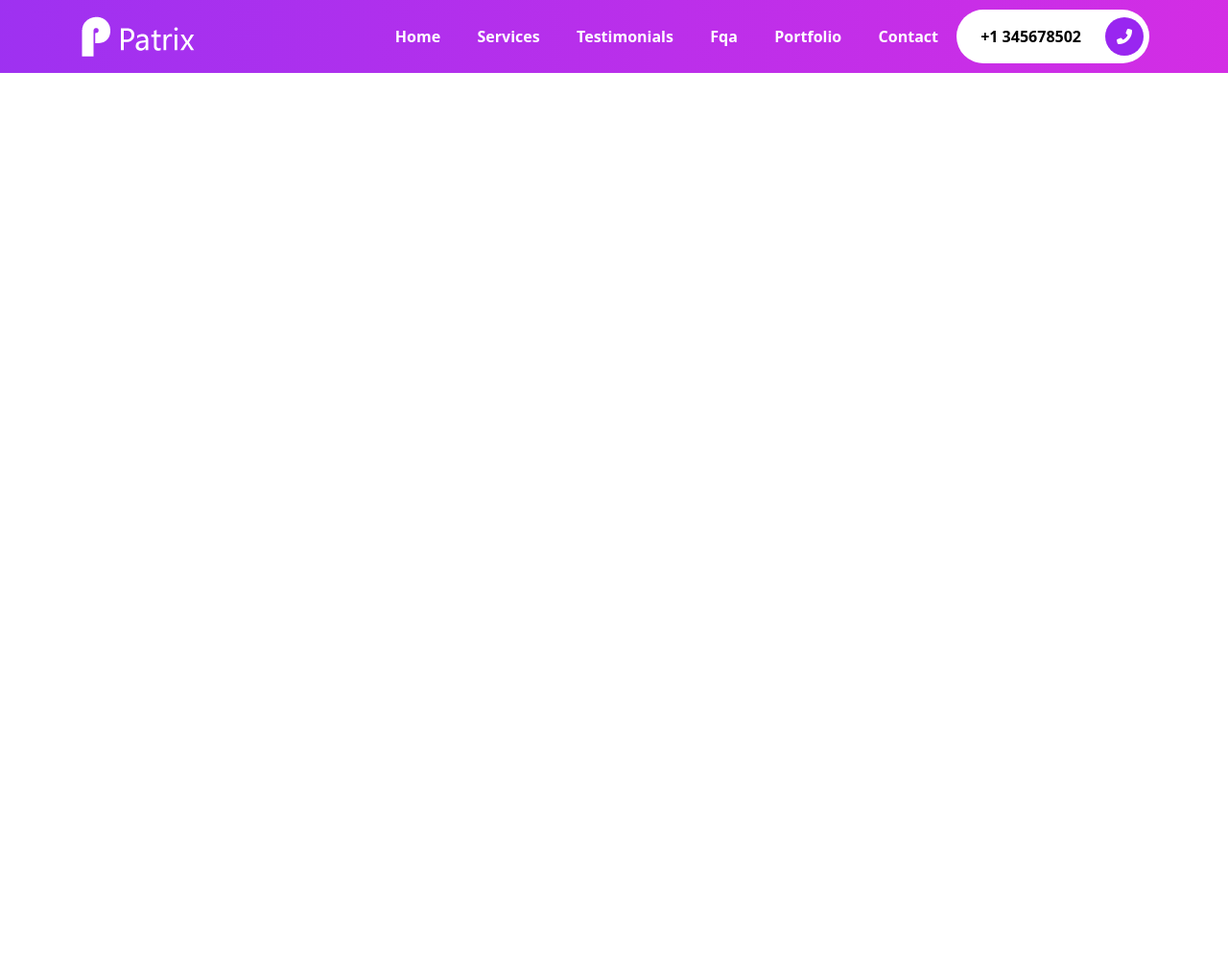
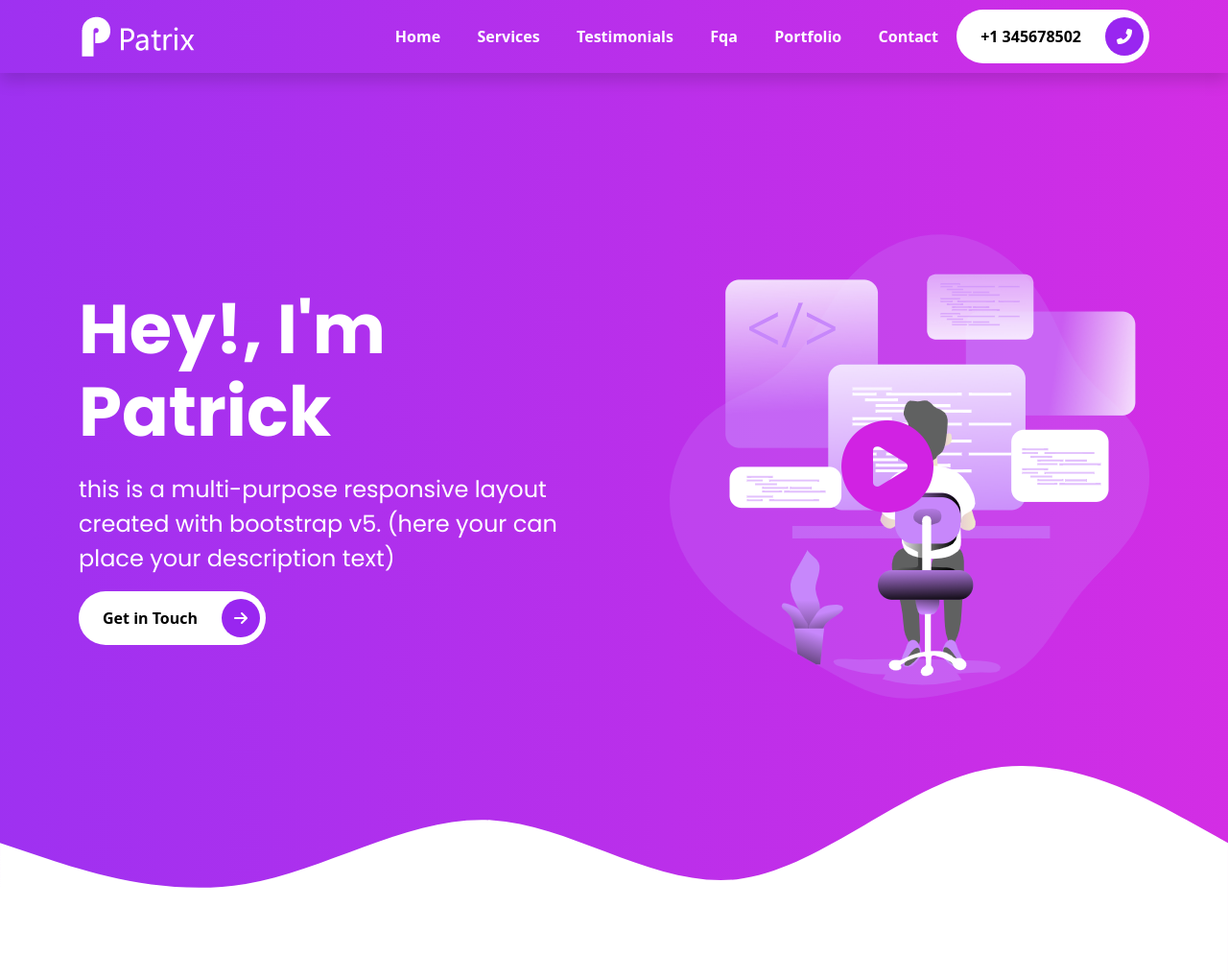
Before and after one commit to duytran/portfolio-web-1, a website: page index.html in a window 1280 px wide. Shown: the whole page at 96% size. Before the commit the page ends 800 px from the top, so only its background shows below. Drawn offline with Linux system fonts and the light colour scheme.

Commit message:
finished intro

```diff
--- a/index.html
+++ b/index.html
@@ -7,10 +7,14 @@
     <title>Landing Bootstrap v5 with Sass</title>
     <link rel="stylesheet" href="assets/css/style.css" />
     <link rel="stylesheet" href="assets/css/fontawesome.css" />
+    <link
+      href="https://fonts.googleapis.com/css2?family=Inter:wght@500;600;700;800&family=Poppins:wght@400;500;600;700;800;900&display=swap"
+      rel="stylesheet"
+    />
   </head>
   <body>
     <!-- START THE NAVBAR SECTION -->
-    <nav class="navbar navbar-expand-lg navbar-dark menu">
+    <nav class="navbar navbar-expand-lg navbar-dark menu shadow fix-top">
       <div class="container">
         <a class="navbar-brand" href="#">
           <img src="images/logo.png" alt="logo image" />
@@ -57,6 +61,50 @@
       </div>
     </nav>
 
+    <!-- START THE INTRO SECTION -->
+    <section id="home" class="intro-section">
+      <div class="container">
+        <div class="row align-items-center text-white">
+          <!-- INTRO -->
+          <div class="col-md-6 intros">
+            <h1 class="display-2">
+              <span class="display-2--intro"> Hey!, I'm Patrick</span>
+              <span class="display-2--description lh-base">
+                this is a multi-purpose responsive layout created with bootstrap
+                v5. (here your can place your description text)
+              </span>
+            </h1>
+            <button type="button" class="rounded-pill btn-rounded">
+              Get in Touch <span><i class="fas fa-arrow-right"></i></span>
+            </button>
+          </div>
+          <!-- START THE CONTETNT FOR THE VIDEO -->
+          <div class="col-md-6 intros text-end">
+            <div class="video-box">
+              <img
+                src="images/arts/intro-section-illustration.png"
+                alt="vidio illustration"
+                class="img-fluid"
+              />
+              <a
+                href="#"
+                class="position-absolute top-50 start-50 translate-middle"
+              >
+                <span><i class="fas fa-play-circle"></i></span>
+              </a>
+            </div>
+          </div>
+        </div>
+      </div>
+      <svg xmlns="http://www.w3.org/2000/svg" viewBox="0 0 1440 320">
+        <path
+          fill="#ffffff"
+          fill-opacity="1"
+          d="M0,160L48,176C96,192,192,224,288,208C384,192,480,128,576,133.3C672,139,768,213,864,202.7C960,192,1056,96,1152,74.7C1248,53,1344,107,1392,133.3L1440,160L1440,320L1392,320C1344,320,1248,320,1152,320C1056,320,960,320,864,320C768,320,672,320,576,320C480,320,384,320,288,320C192,320,96,320,48,320L0,320Z"
+        ></path>
+      </svg>
+    </section>
+
     <script src="assets/js/bootstrap.bundle.js"></script>
   </body>
 </html>
--- a/scss/components/_mixins.scss
+++ b/scss/components/_mixins.scss
@@ -8,3 +8,11 @@
     rgba($secondary, 0.95)
   );
 }
+
+// Absolute center
+@mixin absoluteCenter {
+  position: absolute;
+  top: 50%;
+  left: 50%;
+  transform: translate(-50%, -50%);
+}
--- a/scss/components/_typography.scss
+++ b/scss/components/_typography.scss
@@ -0,0 +1,20 @@
+@use "../custom" as *;
+
+.display-2 {
+  margin-bottom: 1rem;
+  text-transform: capitalize;
+  font-family: "Poppins", sans-serif;
+
+  &--intro {
+    display: inline-block;
+    font-weight: 700;
+    font-family: "Poppins", sans-serif;
+  }
+
+  &--description {
+    font-size: 1.5rem;
+    display: block;
+    margin-top: 1.2rem;
+    text-transform: none;
+  }
+}
--- a/scss/sections/_intro-section.scss
+++ b/scss/sections/_intro-section.scss
@@ -0,0 +1,24 @@
+@use "../custom" as *;
+@use "../components/mixins" as *;
+
+.intro-section {
+  @include gradient;
+  padding: 10rem 0 0 0;
+  width: 100%;
+  height: 100%;
+}
+
+.intros {
+  .video-box {
+    position: relative;
+    a {
+      //   @include absoluteCenter;
+      span {
+        i {
+          font-size: 6rem;
+          color: $secondary;
+        }
+      }
+    }
+  }
+}
```
Also changed, not shown: assets/css/style.css, images/arts/intro-section-illustration.png (added), 1 other file.
